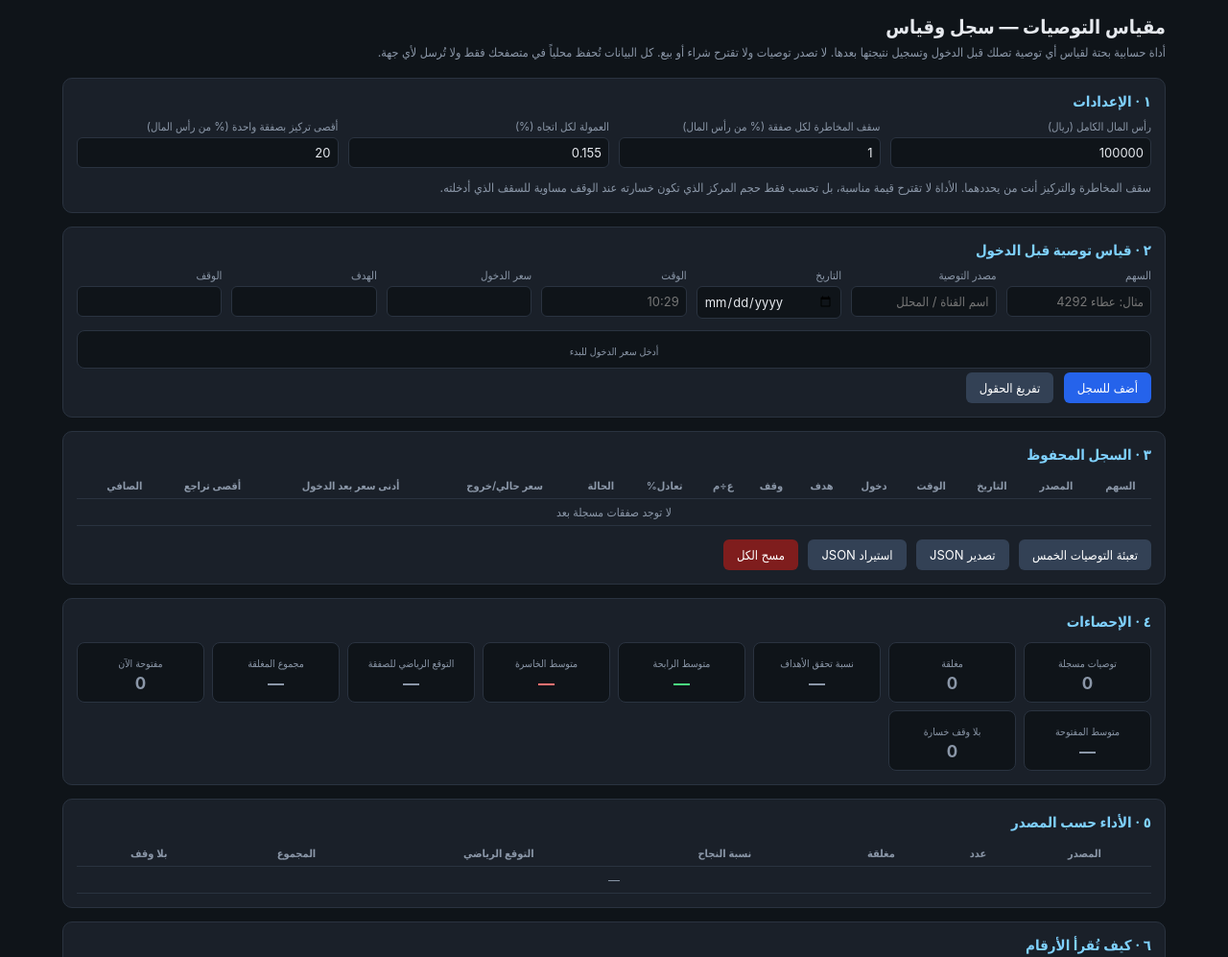
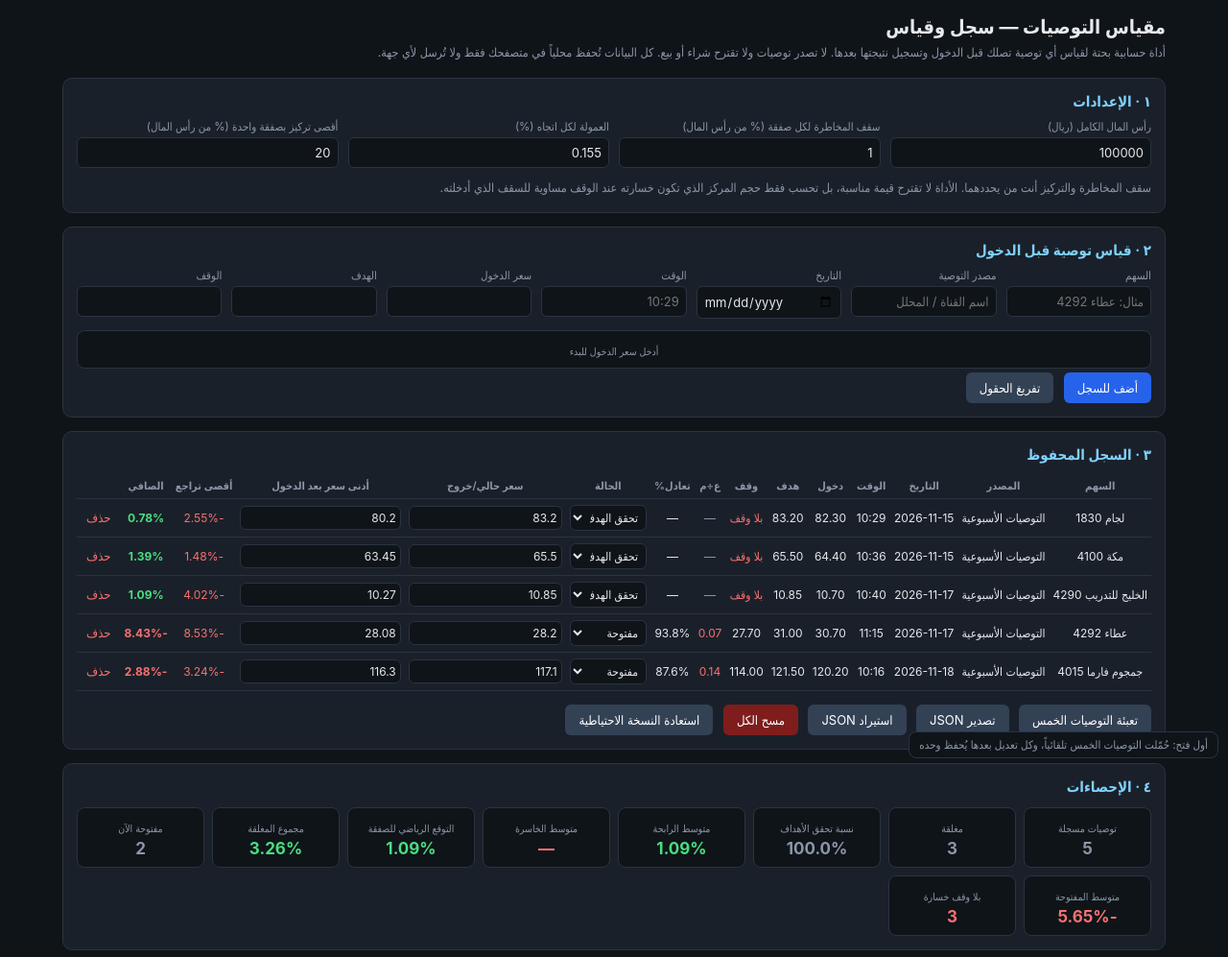
Before and after one commit to abdulazizAlsumari/rec-meter, a plain HTML site: page index.html in a window 1280 px wide. Shown: the top 997 px of the page at 96% size. Drawn offline with Linux system fonts and the light colour scheme.

Commit message:
Persistent journal: auto-save verification, internal backup, auto-restore, first-visit seed
Added backup and restore functionality for trades using localStorage.

```diff
--- a/index.html
+++ b/index.html
@@ -230,5 +230,39 @@ function exp(){var b=new Blob([JSON.stringify(S,null,2)],{type:'application/json
 function impf(el){var fr=new FileReader();fr.onload=function(){try{S=JSON.parse(fr.result);save();render();}catch(e){alert('ملف غير صالح');}};fr.readAsText(el.files[0]);}
 function wipe(){if(confirm('مسح كل الصفقات المسجلة؟')){S.trades=[];save();render();}}
 ld();render();
+/* ===== حفظ دائم وموثوق (v2) ===== */
+var BK=K+'_bk';
+var LAST=K+'_at';
+function okStore(){try{localStorage.setItem('_p','1');localStorage.removeItem('_p');return true;}catch(e){return false;}}
+function badge(t,c){var el=document.getElementById('sbadge');if(el){el.textContent=t;el.style.color=c||'#8b97a8';}}
+function arT(d){try{return d.toLocaleString('ar-SA');}catch(e){return d.toISOString().slice(0,16).replace('T',' ');}}
+function mkBk(){try{localStorage.setItem(BK,JSON.stringify(S));localStorage.setItem(LAST,new Date().toISOString());}catch(e){}}
+var _save=save;
+save=function(){_save();var ok=false;
+ try{var r=localStorage.getItem(K);ok=!!(r&&JSON.parse(r).trades);}catch(e){ok=false;}
+ if(ok){mkBk();badge('السجل محفوظ تلقائياً — آخر حفظ '+arT(new Date()),'#4ade80');}
+ else{badge('تعذّر الحفظ في هذا المتصفح — صدّر نسخة JSON فوراً','#f87171');}}
+function restoreBk(){var b=null;try{b=localStorage.getItem(BK);}catch(e){}
+ if(!b){alert('لا توجد نسخة احتياطية داخلية');return;}
+ if(!confirm('استبدال السجل الحالي بآخر نسخة احتياطية محفوظة؟'))return;
+ try{var p=JSON.parse(b);if(p&&p.cfg&&p.trades){S=p;try{localStorage.setItem(K,b);}catch(e){}render();badge('استُعيد السجل من النسخة الاحتياطية','#fcd34d');}}
+ catch(e){alert('النسخة الاحتياطية تالفة');}}
+(function boot2(){
+ try{if(navigator.storage&&navigator.storage.persist)navigator.storage.persist();}catch(e){}
+ var st=document.createElement('style');
+ st.textContent='#sbadge{position:fixed;inset-inline-start:10px;bottom:10px;background:#0f1419;border:1px solid #2a3340;border-radius:8px;padding:6px 10px;font-size:11.5px;z-index:99;max-width:92vw}';
+ document.head.appendChild(st);
+ var bd=document.createElement('div');bd.id='sbadge';document.body.appendChild(bd);
+ var sb=document.querySelector('button[onclick="seed()"]');
+ if(sb&&sb.parentNode){var nb=document.createElement('button');nb.className='g';nb.textContent='استعادة النسخة الاحتياطية';nb.onclick=restoreBk;sb.parentNode.appendChild(nb);}
+ var has=false;try{var r=localStorage.getItem(K);has=!!(r&&JSON.parse(r).trades);}catch(e){}
+ if(!has){var bk=null;try{bk=localStorage.getItem(BK);}catch(e){}
+  if(bk){try{var p=JSON.parse(bk);if(p&&p.cfg&&p.trades){S=p;localStorage.setItem(K,bk);render();badge('استُعيد السجل تلقائياً من النسخة الاحتياطية','#fcd34d');return;}}catch(e){}}
+  if(!S.trades.length){seed();badge('أول فتح: حُمّلت التوصيات الخمس تلقائياً، وكل تعديل بعدها يُحفظ وحده','#8b97a8');return;}}
+ var at=null;try{at=localStorage.getItem(LAST);}catch(e){}
+ var good=okStore();
+ badge(good?('السجل محفوظ تلقائياً في هذا المتصفح'+(at?' — آخر حفظ '+arT(new Date(at)):'')):'هذا المتصفح يمنع الحفظ — استخدم تصدير JSON',good?'#8b97a8':'#f87171');
+ window.addEventListener('beforeunload',mkBk);
+})();
 </script>
 </body></html>
```
